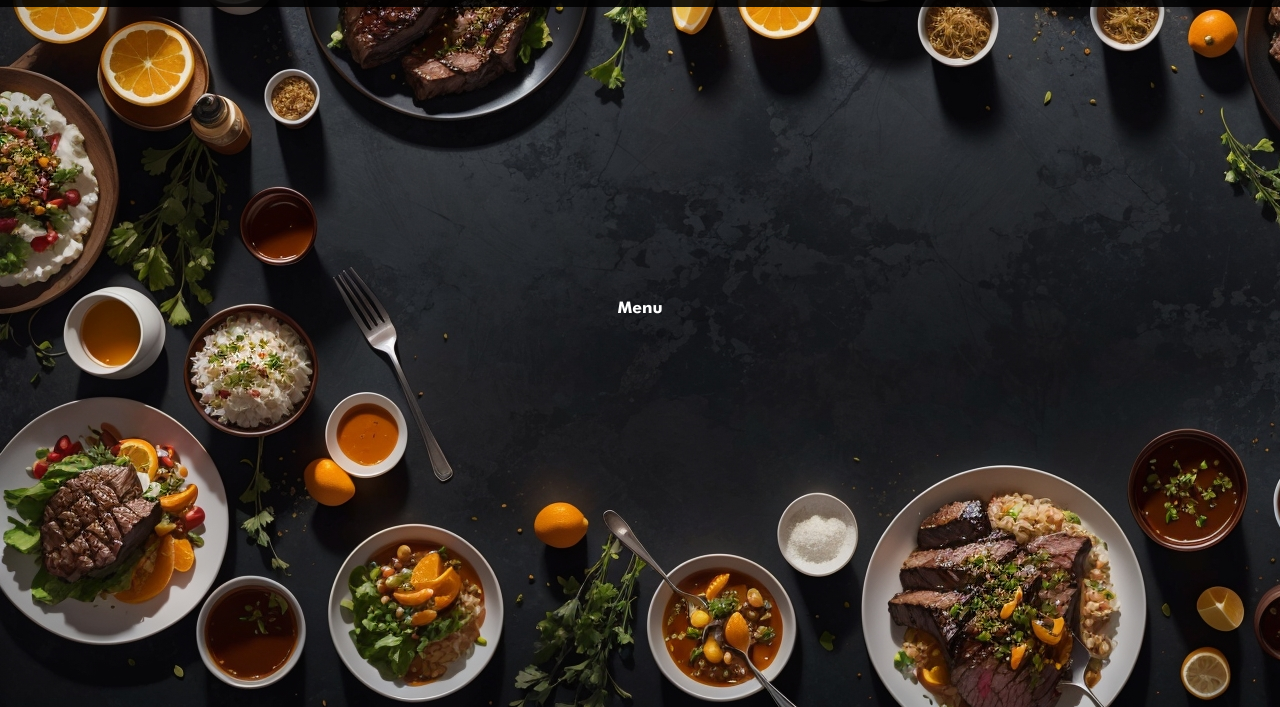
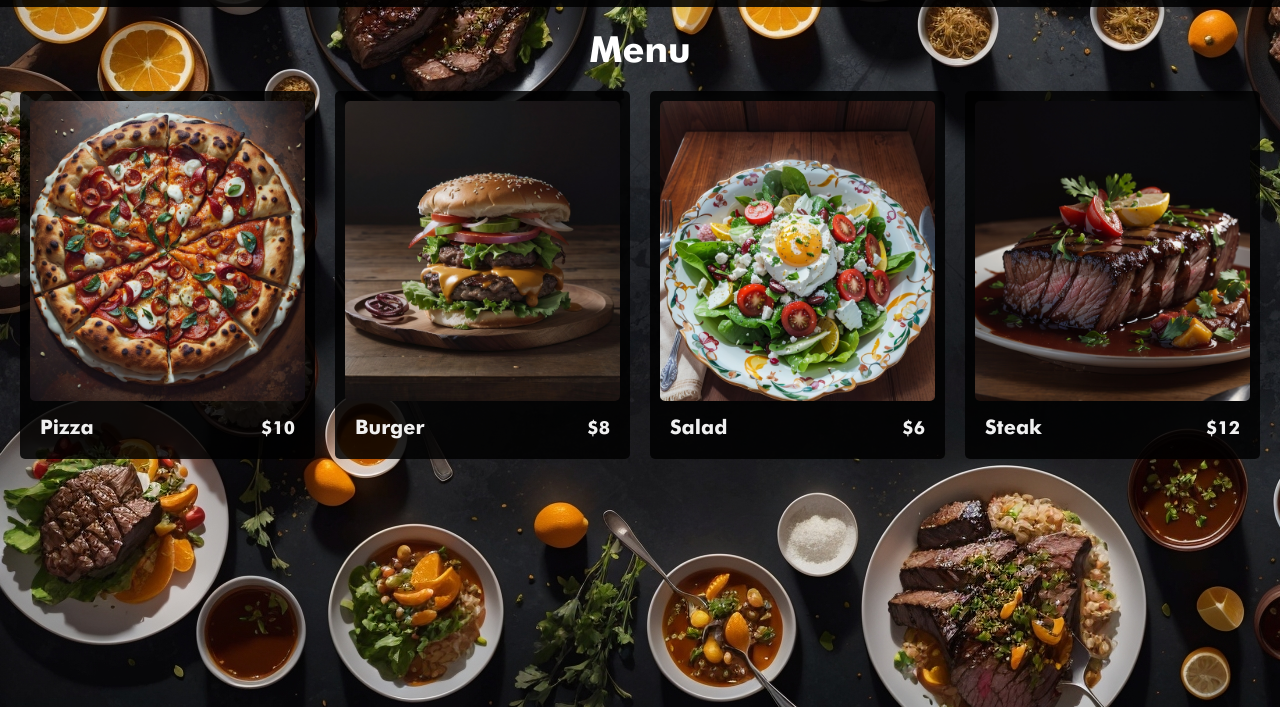
Before and after one commit to JamieYau/restaurant, a website built with webpack: page src/template.html in a window 1280 px wide. Both pictures are taken after a click on the item "Menu". Shown: the part 93-800 px from the top of the page. Built offline with nearby package versions, Linux system fonts and the light colour scheme.

Commit message:
Add Menu to menu tab

```diff
--- a/src/index.js
+++ b/src/index.js
@@ -31,16 +31,15 @@ const renderHeader = () => {
   return header;
 };
 
-// attach eventListeners to nav tabs
-
 const init = () => {
+  // initial page load
   const content = document.querySelector("#content");
   content.appendChild(renderHeader());
   const main = document.createElement("main");
   content.appendChild(main);
-
   renderHomePage();
 
+  // attach eventListeners to nav tabs
   const navItems = document.querySelectorAll("nav ul li");
   navItems.forEach((navItem) => {
     navItem.addEventListener("click", (e) => {
--- a/src/modules/homepage.js
+++ b/src/modules/homepage.js
@@ -2,6 +2,10 @@
 const renderHomePage = () => {
   const main = document.querySelector("main");
   main.innerHTML = "";
+
+  const homeContainer = document.createElement("div");
+  homeContainer.id = "home-container";
+
   const welcome = document.createElement("h3");
   welcome.id = "welcome";
   welcome.textContent = "Welcome";
@@ -39,11 +43,13 @@ const renderHomePage = () => {
   locationContainer.appendChild(line3);
   locationContainer.appendChild(location);
   locationContainer.appendChild(line4);
-  main.appendChild(welcome);
-  main.appendChild(name);
-  main.appendChild(type);
-  main.appendChild(ratingContainer);
-  main.appendChild(locationContainer);
+  homeContainer.appendChild(welcome);
+  homeContainer.appendChild(name);
+  homeContainer.appendChild(type);
+  homeContainer.appendChild(ratingContainer);
+  homeContainer.appendChild(locationContainer);
+
+  main.appendChild(homeContainer);
 };
 
 export default renderHomePage;
--- a/src/modules/menu.js
+++ b/src/modules/menu.js
@@ -1,10 +1,74 @@
+import BurgerImg from "../assets/images/burger.jpg";
+import PizzaImg from "../assets/images/pizza.jpg";
+import SaladImg from "../assets/images/salad.jpg";
+import SteakImg from "../assets/images/steak.jpg";
+
 const renderMenu = () => {
   const main = document.querySelector("main");
   main.innerHTML = "";
-  const menu = document.createElement("div");
-  menu.id = "menu";
-  menu.textContent = "Menu";
-  main.appendChild(menu);
+
+  // Create the menu container
+  const menuContainer = document.createElement("div");
+  menuContainer.id = "menu-container";
+
+  // Create the menu title
+  const menuTitle = document.createElement("h1");
+  menuTitle.textContent = "Menu";
+  menuContainer.appendChild(menuTitle);
+
+  // Sample menu items array (you can replace this with your actual menu items)
+  const menuItems = [
+    { name: "Pizza", price: "$10", image: PizzaImg },
+    { name: "Burger", price: "$8", image: BurgerImg },
+    { name: "Salad", price: "$6", image: SaladImg },
+    { name: "Steak", price: "$12", image: SteakImg },
+    // Add more menu items as needed
+  ];
+
+  // Create a list to display menu items
+  const menuList = document.createElement("ul");
+  menuList.classList.add("menu-list");
+
+  // Loop through the menuItems array and create list items for each item
+  menuItems.forEach((menuItem) => {
+    const menuItemElement = document.createElement("li");
+    menuItemElement.classList.add("menu-item");
+
+    // Create an image element for the menu item
+    const menuItemImage = document.createElement("img");
+    menuItemImage.src = menuItem.image;
+    menuItemImage.alt = menuItem.name;
+    menuItemImage.classList.add("menu-item-image");
+
+    // Create a div to hold the name and price of the menu item
+    const menuItemDetails = document.createElement("div");
+    menuItemDetails.classList.add("menu-item-details");
+
+    // Create the name element
+    const menuItemName = document.createElement("h3");
+    menuItemName.textContent = menuItem.name;
+
+    // Create the price element
+    const menuItemPrice = document.createElement("span");
+    menuItemPrice.textContent = menuItem.price;
+
+    // Append name and price to the details div
+    menuItemDetails.appendChild(menuItemName);
+    menuItemDetails.appendChild(menuItemPrice);
+
+    // Append image and details div to the menu item
+    menuItemElement.appendChild(menuItemImage);
+    menuItemElement.appendChild(menuItemDetails);
+
+    // Append the menu item to the menu list
+    menuList.appendChild(menuItemElement);
+  });
+
+  // Append the menu list to the menu container
+  menuContainer.appendChild(menuList);
+
+  // Append the menu container to the main content area
+  main.appendChild(menuContainer);
 };
 
 export default renderMenu;
--- a/src/style.css
+++ b/src/style.css
@@ -13,6 +13,8 @@
   font-weight: 600;
   font-style: normal;
 }
+
+/* Global Styles*/
 
 * {
   margin: 0;
@@ -31,12 +33,26 @@ a {
   color: #ffffff;
 }
 
+.fa-star {
+  color: #efe815;
+}
+
+.line {
+  display: flex;
+  width: 100%;
+  height: 1px;
+  border: 1px solid #ffffff;
+  margin: 2px 5px;
+}
+
 #content {
   background: url("./assets/images/background.jpg");
   width: 100vw;
   height: 100vh;
   background-position: 0px -100px;
 }
+
+/* Header Styles */
 
 header {
   display: flex;
@@ -64,7 +80,8 @@ nav ul li {
   font-weight: 500;
 }
 
-main {
+/* Home Tab Styles */
+#home-container {
   position: absolute;
   top: 50%;
   left: 50%;
@@ -77,28 +94,20 @@ main {
   padding: 0px 100px;
 }
 
-#welcome {
+#home-container #welcome {
   color: #feb703;
   font-family: "Crazy-Summer";
   font-size: 60px;
   line-height: 0.7;
 }
 
-#restaurant-name {
+#home-container #restaurant-name {
   font-size: 48px;
   font-weight: 700;
   text-align: center;
 }
 
-.line {
-  display: flex;
-  width: 100%;
-  height: 1px;
-  border: 1px solid #ffffff;
-  margin: 2px 5px;
-}
-
-#restaurant-rating-container {
+#home-container #restaurant-rating-container {
   display: flex;
   flex-direction: column;
   justify-content: space-between;
@@ -107,13 +116,65 @@ main {
   margin: 5px;
 }
 
-.fa-star {
-  color: #efe815;
-}
-
-#restaurant-location-container {
+#home-container #restaurant-location-container {
   display: flex;
   justify-content: space-between;
   align-items: center;
   width: 180px;
 }
+
+/* Menu Tab Styles */
+
+#menu-container {
+  display: flex;
+  flex-direction: column;
+  align-items: center;
+  padding: 20px;
+}
+
+#menu-container h1 {
+  font-size: 36px;
+  font-weight: bold;
+  margin-bottom: 20px;
+}
+
+.menu-list {
+  list-style: none;
+  padding: 0;
+  margin: 0;
+  width: 100%;
+  display: grid;
+  gap: 20px;
+  grid-template-columns: repeat(auto-fit, minmax(200px, 1fr));
+}
+
+.menu-item {
+  background-color: #000000d5;
+  padding: 10px;
+  border-radius: 5px;
+}
+
+.menu-item-image {
+  width: 100%;
+  height: 300px;
+  object-fit: cover;
+  border-radius: 5px;
+}
+
+.menu-item-details {
+  display: flex;
+  justify-content: space-between;
+  align-items: center;
+  color: #f0f0f0;
+  padding: 10px;
+}
+
+#menu-container h3 {
+  font-size: 20px;
+  font-weight: bold;
+  margin: 0;
+}
+
+#menu-container span {
+  font-size: 18px;
+}
```
Also changed, not shown: src/assets/images/burger.jpg (added), src/assets/images/pizza.jpg (added), src/assets/images/salad.jpg (added), src/assets/images/steak.jpg (added).
